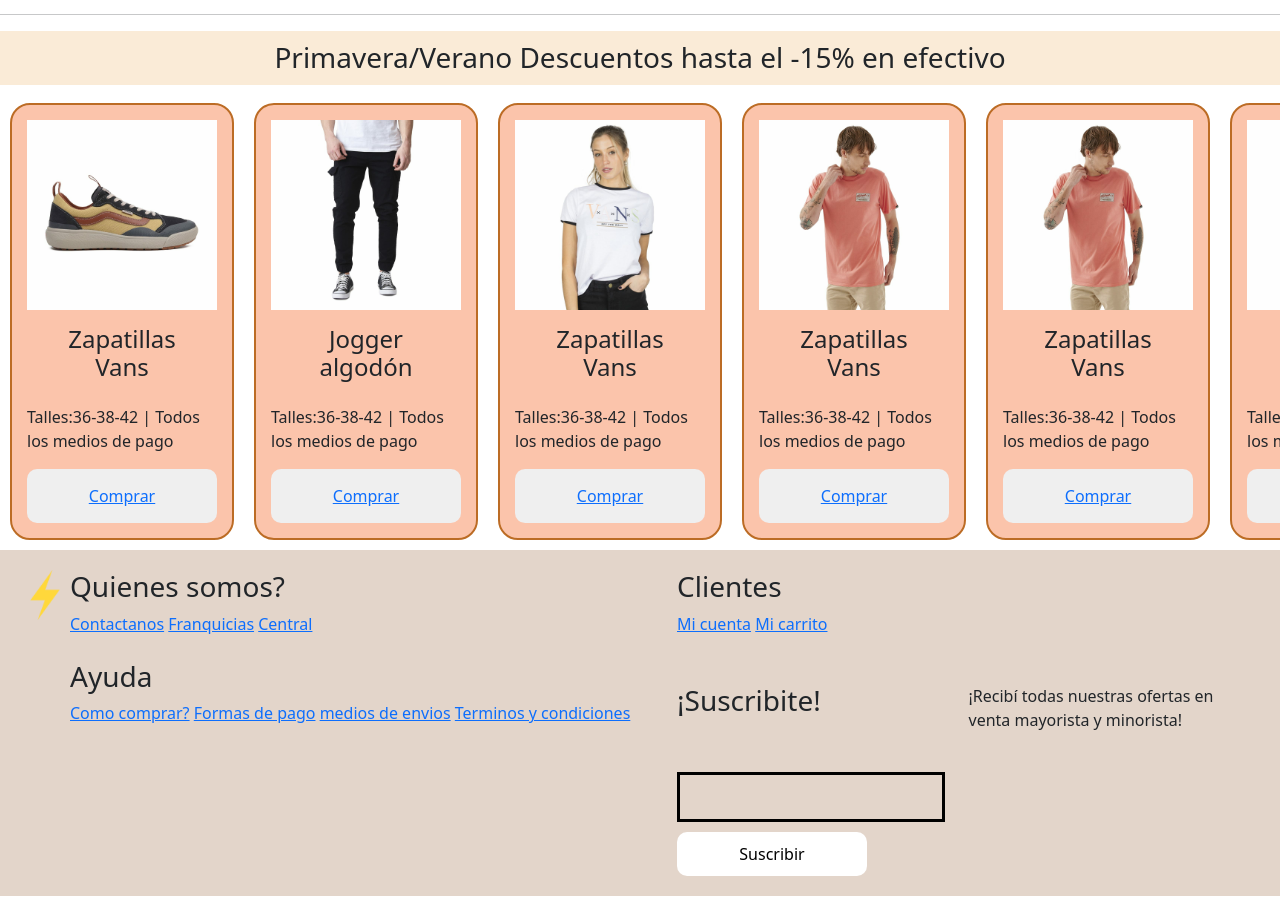
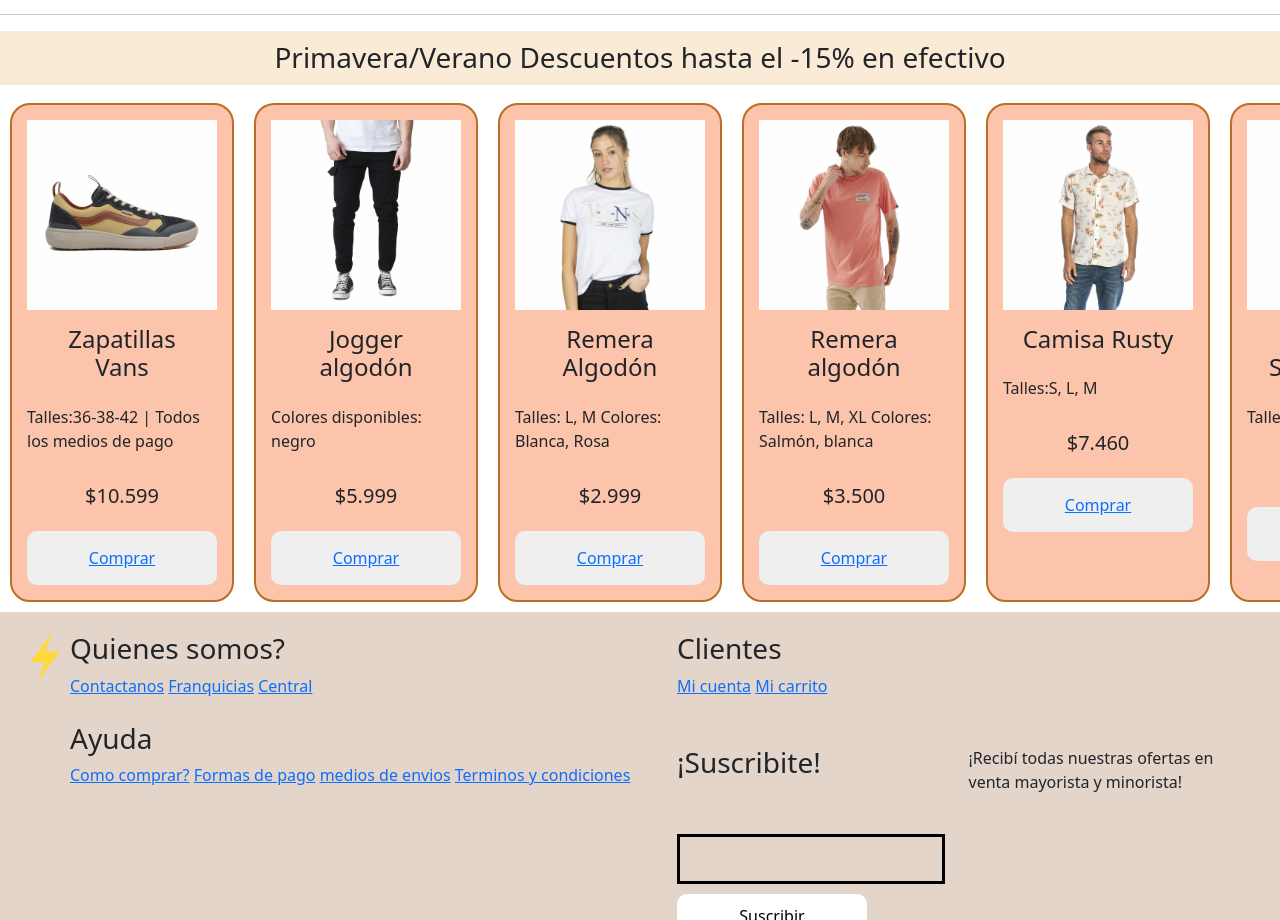
Before and after one commit to Barrera23/PreEntrega3-Barrera, a website: page pages/nuevosingresos.html in a window 1280 px wide. Shown: the part 936-1856 px from the top of the page. Before the commit the page ends 1832 px from the top, so only its background shows below. Drawn offline with Linux system fonts and the light colour scheme.

Commit message:
modificaiones en el index

```diff
--- a/pages/nuevosingresos.html
+++ b/pages/nuevosingresos.html
@@ -1,5 +1,6 @@
 <!DOCTYPE html>
 <html lang="en">
+
 <head>
   <meta charset="UTF-8">
   <meta http-equiv="X-UA-Compatible" content="IE=edge">
@@ -13,11 +14,13 @@
 
 
 <!-- Menú -->
+
 <body>
   <nav class="navbar navbar-expand-lg bg-light">
     <div class="container-fluid">
       <a class="navbar-brand" href="../index.html"><img src="../assest/img/ligero (1).png" alt=""> Bismillah</a>
-          <button class="navbar-toggler" type="button" data-bs-toggle="collapse" data-bs-target="#navbarNav" aria-controls="navbarNav" aria-expanded="false" aria-label="Toggle navigation">
+      <button class="navbar-toggler" type="button" data-bs-toggle="collapse" data-bs-target="#navbarNav"
+        aria-controls="navbarNav" aria-expanded="false" aria-label="Toggle navigation">
         <span class="navbar-toggler-icon"></span>
       </button>
       <div class="collapse navbar-collapse" id="navbarNav">
@@ -77,8 +80,9 @@
 
           <h4 class="tarjeta__title">Zapatillas Vans</h4>
 
+
           <p>Talles:36-38-42 | Todos los medios de pago</p>
-
+          <h5 class="tarjeta__title">$10.599</h5>
           <button><a href="#">Comprar</a></button>
 
         </article>
@@ -88,29 +92,34 @@
 
           <h4 class="tarjeta__title">Jogger algodón</h4>
 
-  <p>Talles:36-38-42 | Todos los medios de pago</p>
+          <p>Colores disponibles: negro</p>
+          <h5 class="tarjeta__title">$5.999</h5>
 
           <button><a href="#">Comprar</a></button>
 
         </article>
 
         <article class="tarjeta">
-    <img src="../assest/img/remeramujer.jpg" alt="zapatillas vans" class="tarjeta__img">
+          <img src="../assest/img/remeramujer.jpg" alt="remera de mujer" class="tarjeta__img">
 
-    <h4 class="tarjeta__title">Zapatillas Vans</h4>
+          <h4 class="tarjeta__title">Remera Algodón</h4>
 
-    <p>Talles:36-38-42 | Todos los medios de pago</p>
+          <p>Talles: L, M Colores: Blanca, Rosa</p>
+
+          <h5 class="tarjeta__title">$2.999</h5>
 
           <button><a href="#">Comprar</a></button>
 
         </article>
 
         <article class="tarjeta">
-      <img src="../assest/img/modahombre.jpg" alt="zapatillas vans" class="tarjeta__img">
+          <img src="../assest/img/modahombre.jpg" alt="Remera de hombre lisa" class="tarjeta__img">
 
-      <h4 class="tarjeta__title">Zapatillas Vans</h4>
+          <h4 class="tarjeta__title">Remera algodón</h4>
 
-      <p>Talles:36-38-42 | Todos los medios de pago</p>
+          <p>Talles: L, M, XL Colores: Salmón, blanca</p>
+
+          <h5 class="tarjeta__title">$3.500</h5>
 
           <button><a href="#">Comprar</a></button>
 
@@ -118,22 +127,26 @@
 
 
         <article class="tarjeta">
-        <img src="../assest/img/modahombre.jpg" alt="zapatillas vans" class="tarjeta__img">
+          <img src="../assest/img/camisarusty.jpg" alt="camisa con estampado" class="tarjeta__img">
 
-        <h4 class="tarjeta__title">Zapatillas Vans</h4>
+          <h4 class="tarjeta__title">Camisa Rusty</h4>
 
-        <p>Talles:36-38-42 | Todos los medios de pago</p>
+          <p>Talles:S, L, M</p>
+
+          <h5 class="tarjeta__title">$7.460</h5>
 
           <button><a href="#">Comprar</a></button>
 
         </article>
 
         <article class="tarjeta">
-          <img src="../assest/img/modahombre.jpg" alt="zapatillas vans" class="tarjeta__img">
+          <img src="../assest/img/remrramujer_.jpg" alt="remeron de mujer" class="tarjeta__img">
 
-          <h4 class="tarjeta__title">Zapatillas Vans</h4>
+          <h4 class="tarjeta__title">Remera Suumer Tour</h4>
 
-          <p>Talles:36-38-42 | Todos los medios de pago</p>
+          <p>Talles: S, L, XL</p>
+
+          <h5 class="tarjeta__title">$2.400</h5>
 
           <button><a href="#">Comprar</a></button>
 
@@ -141,13 +154,6 @@
 
 
       </div>
-
-
-
-
-
-
-
       </section>
   </main>
 
@@ -210,4 +216,5 @@
 
   <script src="../js/bootstrap.js"></script>
 </body>
+
 </html>
```
Also changed, not shown: assest/img/camisarusty.jpg (added), assest/img/crocsoriginales.jpg (added), assest/img/images.jpg (deleted), assest/img/jeansmujer.jpg (deleted), assest/img/liquidacion.jpg (deleted), assest/img/modamujer.jpg (deleted), assest/img/primavera.jpg (deleted), assest/img/primavera2.jpg (deleted), assest/img/primavera3.jpg (deleted), assest/img/primaveraportada1.jpg (deleted), assest/img/remeramuuujer.jpg (added), assest/img/remrramujer_.jpg (added). Lines whose indentation alone changed are shown as unchanged.
